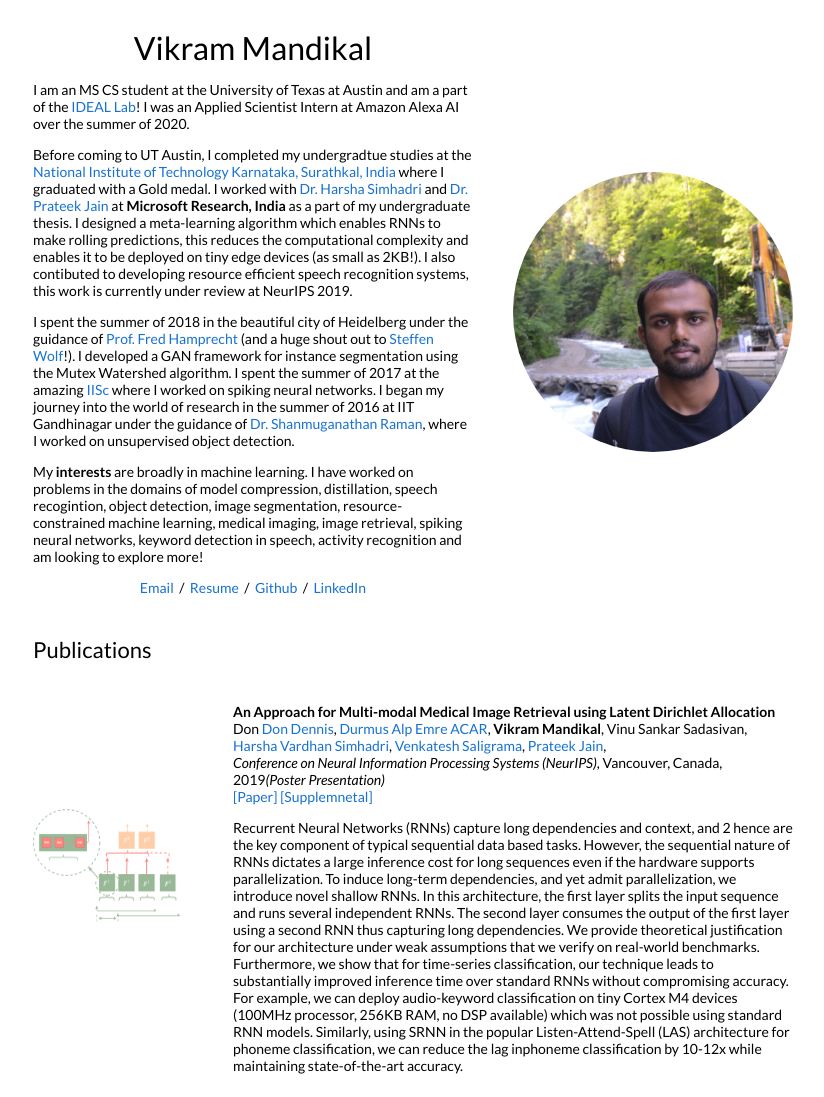
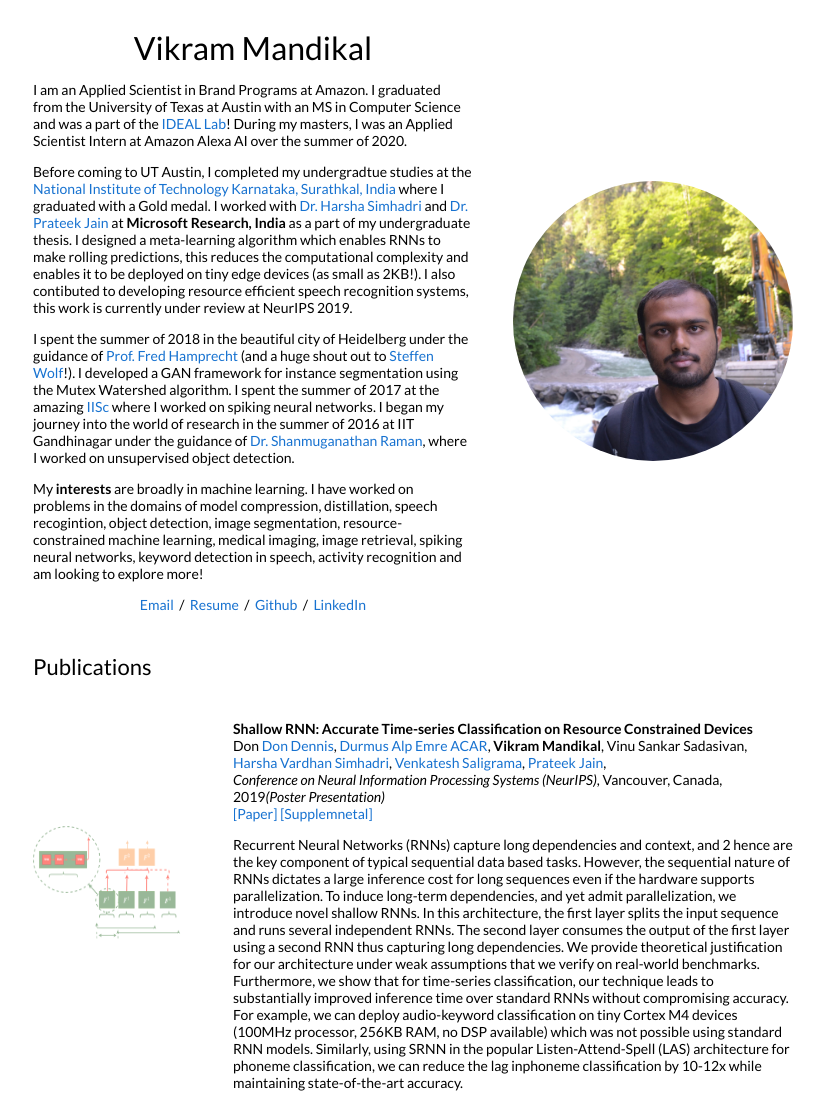
Before and after one commit to vikram-mm/vikram-mm.github.io, a plain HTML site: page index.html in a window 1280 px wide. Shown: the top 1097 px of the page, without its empty margins (227-1051 px from the left). Drawn offline with Linux system fonts and the light colour scheme.

Commit message:
job update

```diff
--- a/index.html
+++ b/index.html
@@ -100,7 +100,7 @@
               <p align="center">
                 <name>Vikram Mandikal</name>
               </p>
-              <p> I am an MS CS student at the University of Texas at Austin and am a part of the <a href= "http://www.ideal.ece.utexas.edu/index.html"> IDEAL Lab</a>! I was an Applied Scientist Intern at Amazon Alexa AI over the summer of 2020.
+              <p> I am an Applied Scientist in Brand Programs at Amazon. I graduated from the University of Texas at Austin with an MS in Computer Science and was a part of the <a href= "http://www.ideal.ece.utexas.edu/index.html"> IDEAL Lab</a>! During my masters, I was an Applied Scientist Intern at Amazon Alexa AI over the summer of 2020.
                  <!--I am looking out for exciting internship opportunities for the summer of 2020, shoot me an  <a href="mailto:vikram@cs.utexas.edu">email</a> to get in touch. -->
               </p>
               <p>Before coming to UT Austin, I completed my undergradtue studies at the <a href="http://www.nitk.ac.in/">National Institute of Technology Karnataka, Surathkal, India</a> where I graduated with a Gold medal. I worked with <a href="http://harsha-simhadri.org/"> Dr. Harsha Simhadri </a> and <a href="http://www.prateekjain.org/"> Dr. Prateek Jain </a> at <b>Microsoft Research, India</b> as a part of my undergraduate thesis. I designed a meta-learning algorithm which enables RNNs to make rolling predictions, this reduces the computational complexity and enables it to be deployed on tiny edge devices (as small as 2KB!). I also contibuted to developing resource efficient speech recognition systems, this work is currently under review at NeurIPS 2019.
@@ -155,7 +155,7 @@
             </td>
             <td valign="top" width="75%">
 
-                <papertitle>An Approach for Multi-modal Medical Image Retrieval using Latent Dirichlet Allocation </papertitle>
+                <papertitle>Shallow RNN: Accurate Time-series Classification on Resource Constrained Devices</papertitle>
 
               <br>Don
               <a href="https://dkdennis.xyz/">Don Dennis</a>,
```
